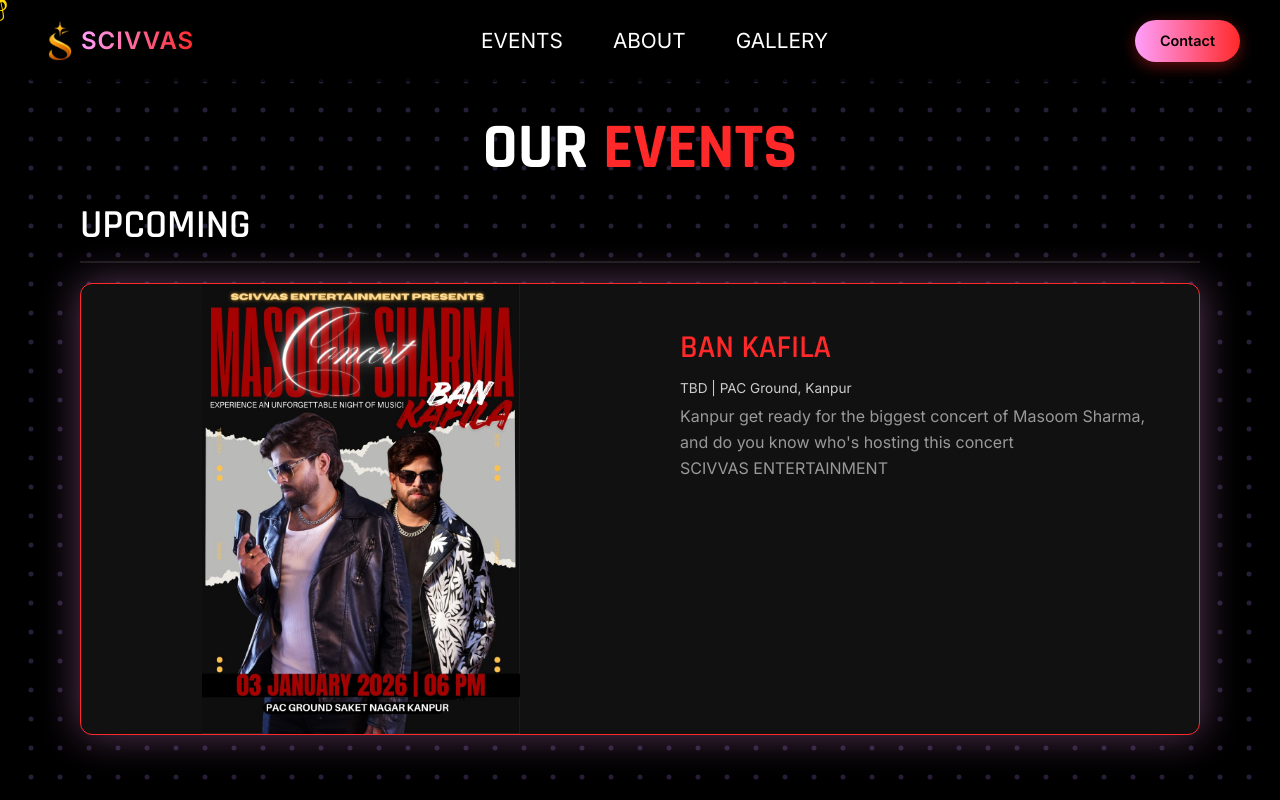
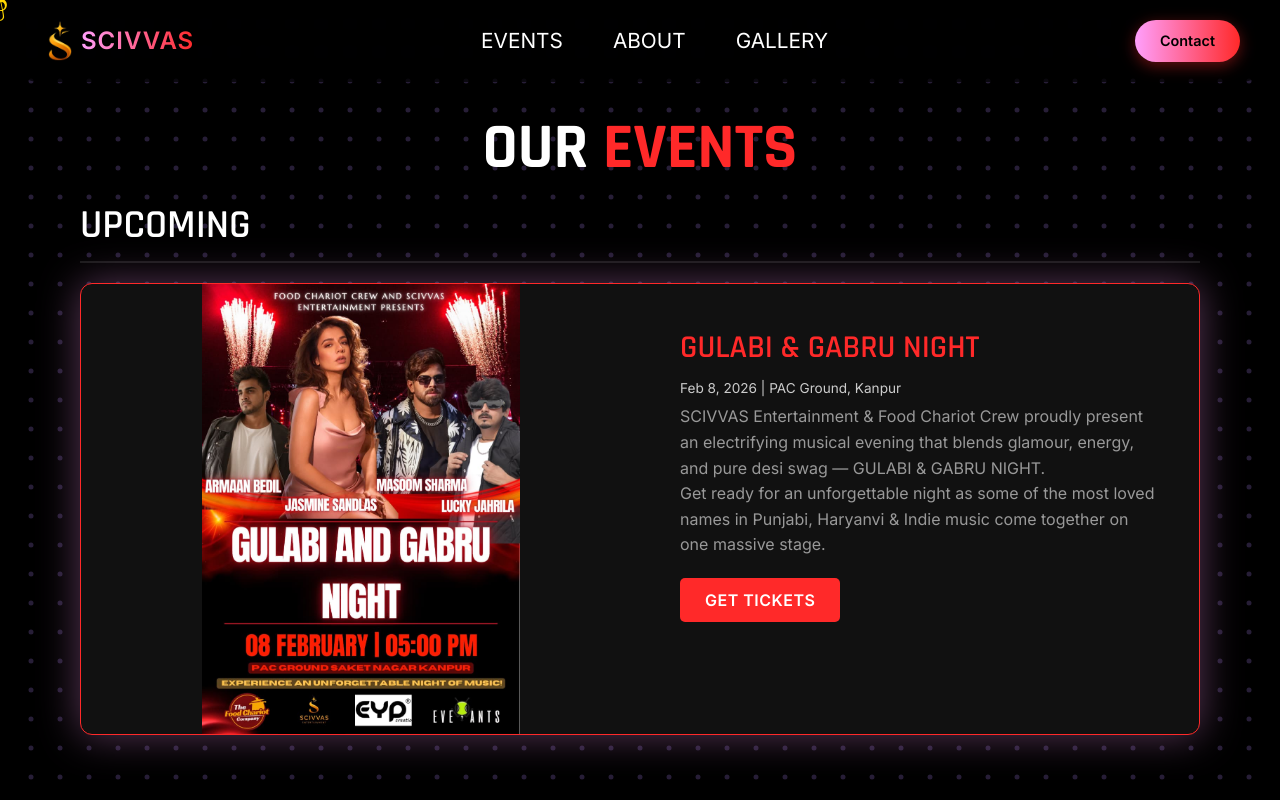
Before and after one commit to TROGER-VU/scivvas, a Next.js app: page /events in a window 1280 px wide. Built offline with nearby package versions, Linux system fonts and the light colour scheme.

Commit message:
event happening

```diff
--- a/app/api/razorpay/webhook/route.ts
+++ b/app/api/razorpay/webhook/route.ts
@@ -94,7 +94,7 @@ export async function POST(req: Request) {
         .join('');
 
       await transporter.sendMail({
-        from: '"BAN KAFILA" <management@scivvas.com>',
+        from: '"Gulabi & Gabru Night" <management@scivvas.com>',
         to: order.email,
         subject: '🎟️ Your Event Ticket',
         html: `
@@ -152,7 +152,7 @@ export async function POST(req: Request) {
     /* ===== Refund Email ===== */
     try {
       await transporter.sendMail({
-        from: '"BAN KAFILA" <management@scivvas.com>',
+        from: '"Gulabi & Gabru Night" <management@scivvas.com>',
         to: order.email,
         subject: '💸 Refund Processed',
         html: `
--- a/app/checkout/page.tsx
+++ b/app/checkout/page.tsx
@@ -11,7 +11,7 @@ import {
   MapPin,
   BadgePercent
 } from 'lucide-react';
-import { EVENT_DATA } from '@/app/events/kafila/page';
+import { EVENT_DATA } from '@/app/events/gabru/page';
 
 /* ===================== Razorpay Types ===================== */
 
@@ -169,7 +169,7 @@ function CheckoutContent() {
   }, [searchParams]);
 
   if (!checkoutData) {
-    router.replace('/events/kafila');
+    router.replace('/events/gabru');
     return null;
   }
 
--- a/app/events/kafila/page.tsx
+++ b/app/events/gabru/page.tsx
@@ -8,9 +8,9 @@ import { Plus, Minus } from "lucide-react";
 import { useRouter } from "next/navigation";
 
 export const EVENT_DATA = {
-  title: "BAN KAFILA",
-  slug: "kafila",
-  date: "2026-01-17T00:00:00",
+  title: "Gulabi & Gabru Night",
+  slug: "gabru",
+  date: "2026-02-08T00:00:00",
   location: "PAC Ground, Kanpur",
   description:
     "A convergence of light and sound. The city's largest industrial techno gathering returns.",
@@ -45,7 +45,7 @@ export const EVENT_DATA = {
     {
       id: "vip",
       name: "VIP PRIME TABLE",
-      price: "₹99999",
+      price: "₹29999",
       status: "AVAILABLE",
       features: [
         "Limited for 4 people",
@@ -60,7 +60,7 @@ export const EVENT_DATA = {
     {
       id: "vvip",
       name: "VVIP ROYAL TABLE",
-      price: "₹199999",
+      price: "₹39999",
       status: "AVAILABLE",
       features: [
         "Limited for 6 people",
--- a/app/page.tsx
+++ b/app/page.tsx
@@ -8,8 +8,8 @@ import WebsiteLoader from "@/components/WebsiteLoader";
 import { useEffect, useState } from "react";
 
 export default function Home() {
-  const NEXT_EVENT_DATE = "2026-01-17T00:00:00";
-  const EVENT_NAME = "Ban Kafila ";
+  const NEXT_EVENT_DATE = "2026-02-08T00:00:00";
+  const EVENT_NAME = "Gulabi & Gabru Night ";
 
   return (
     // 1. Use 'dvh' for mobile browser bar compatibility
--- a/components/Countdown.tsx
+++ b/components/Countdown.tsx
@@ -106,7 +106,7 @@ const Countdown: React.FC<CountdownProps> = ({ targetDate, eventName }) => {
                 // Optional: A little shadow to separate from background
                 textShadow: '0 2px 5px rgba(0, 0, 0, 0.5)'
             }}>
-                {isFinished ? 'The Show Will Be Live Soon!' : `Upcoming Event: ${eventName}`}
+                {isFinished ? 'The Show Is Live !' : <>Upcoming Event: <br/> {eventName} </>}
             </h2>
 
             {/* Countdown Grid/Flex */}
@@ -116,7 +116,7 @@ const Countdown: React.FC<CountdownProps> = ({ targetDate, eventName }) => {
                 gap: '20px'
             }}>
                 {isFinished ? (
-                    <div style={{ fontSize: '2rem', color: '#ff2929' }}>BE READY TO PARTY!</div>
+                    <div style={{ fontSize: '2rem', color: '#ff2929' }}>READY TO PARTY!</div>
                 ) : (
                     <>
                         <TimeSegment value={days} label="Days" />
--- a/components/EventsSection.tsx
+++ b/components/EventsSection.tsx
@@ -9,13 +9,14 @@ const MOCK_EVENT_DATA = [
   {
     id: 1,
     status: 'UPCOMING',
-    date: '2026-01-17',
-    title: 'BAN Kafila',
-    slug: 'kafila',
+    date: '2026-02-08',
+    title: 'Gulabi & Gabru Night',
+    slug: 'gabru',
     location: 'PAC Ground, Kanpur',
-    img: 'url("/kafila.jpeg")',
+    img: 'url("/gabru.jpeg")',
     description:
-      <>Kanpur get ready for the biggest concert of Masoom Sharma, and do you know who&apos;s hosting this concert <br/>SCIVVAS ENTERTAINMENT</>
+      <>SCIVVAS Entertainment & Food Chariot Crew proudly present an electrifying musical evening that blends glamour, energy, and pure desi swag — GULABI & GABRU NIGHT. <br/>
+      Get ready for an unforgettable night as some of the most loved names in Punjabi, Haryanvi & Indie music come together on one massive stage.</>
   },
   {
     id: 2,
@@ -205,13 +206,13 @@ const EventsSection: React.FC = () => {
               {event.title}
             </h3>
             <p style={{ color: '#ccc', margin: '6px 0', fontSize: '0.85rem' }}>
-              TBD | {event.location}
-              {/* {formatDate(event.date)} | {event.location} */}
+              {/* TBD | {event.location} */}
+              {formatDate(event.date)} | {event.location}
             </p>
             <p style={{ color: '#999', lineHeight: 1.6 }}>
               {event.description}
             </p>
-            {/* <Link href={'/events/kafila'}>
+            <Link href={'/events/gabru'}>
             <button
                 style={BUTTON_STYLE}
                 // Inline pseudo-classes for a simple hover effect since we are using inline styles
@@ -221,7 +222,7 @@ const EventsSection: React.FC = () => {
             >
                 GET TICKETS
             </button>
-            </Link> */}
+            </Link>
           </div>
         </div>
       ))}
--- a/lib/event-data.ts
+++ b/lib/event-data.ts
@@ -1,14 +1,14 @@
 // lib/event-data.ts
 export const EVENT_DATA = {
-  title: "BAN KAFILA",
-  slug: "kafila",
-  date: "2026-01-17T00:00:00",
+  title: "Gulabi & Gabru Night",
+  slug: "gabru",
+  date: "2026-02-08T00:00:00",
   location: "PAC Ground, Kanpur",
   tickets: [
     { id: "silver", name: "SILVER", price: "₹999" },
     { id: "gold", name: "GOLD", price: "₹2199" },
     { id: "fanpit", name: "FANPIT", price: "₹4999" },
-    { id: "vip", name: "VIP PRIME TABLE", price: "₹99999" },
-    { id: "vvip", name: "VVIP ROYAL TABLE", price: "₹199999" }
+    { id: "vip", name: "VIP PRIME TABLE", price: "₹29999" },
+    { id: "vvip", name: "VVIP ROYAL TABLE", price: "₹39999" }
   ]
 };
```
Also changed, not shown: public/gabru.jpeg (added).
